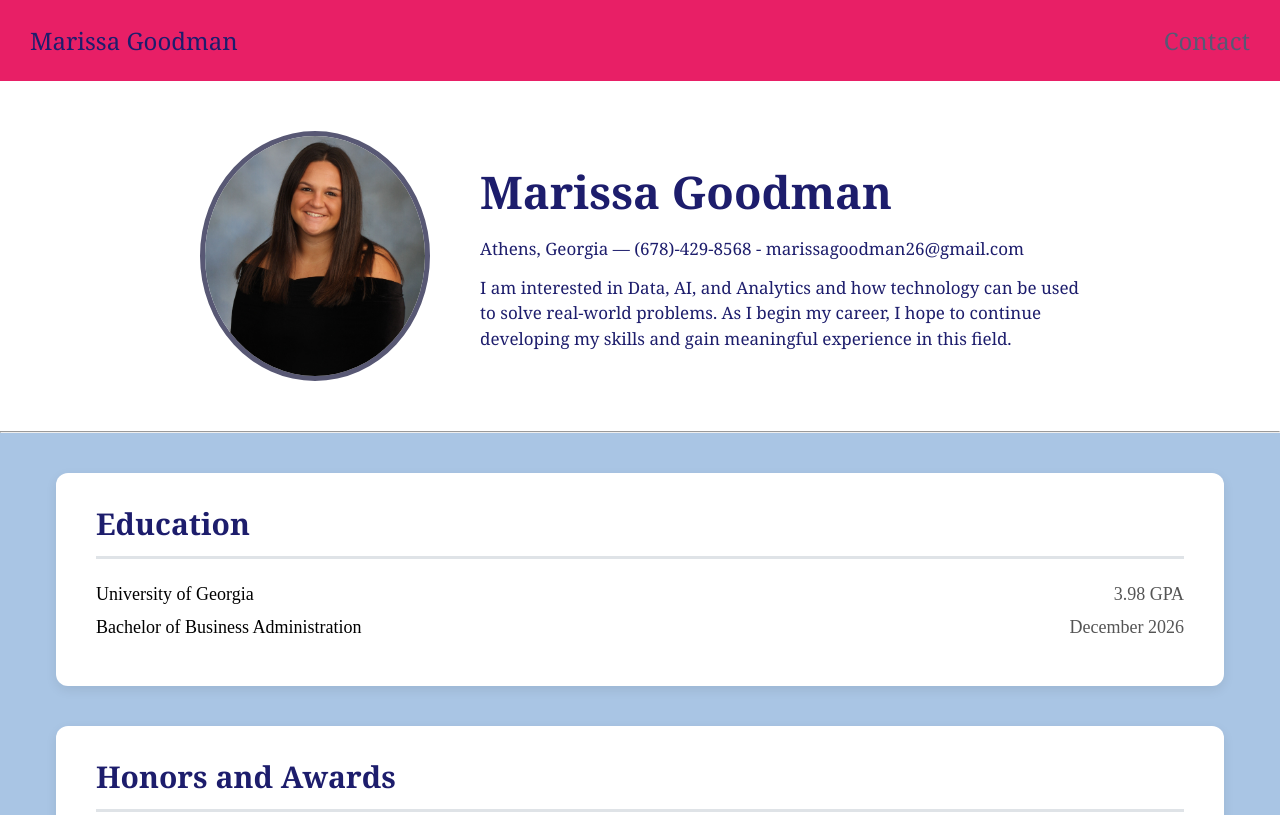
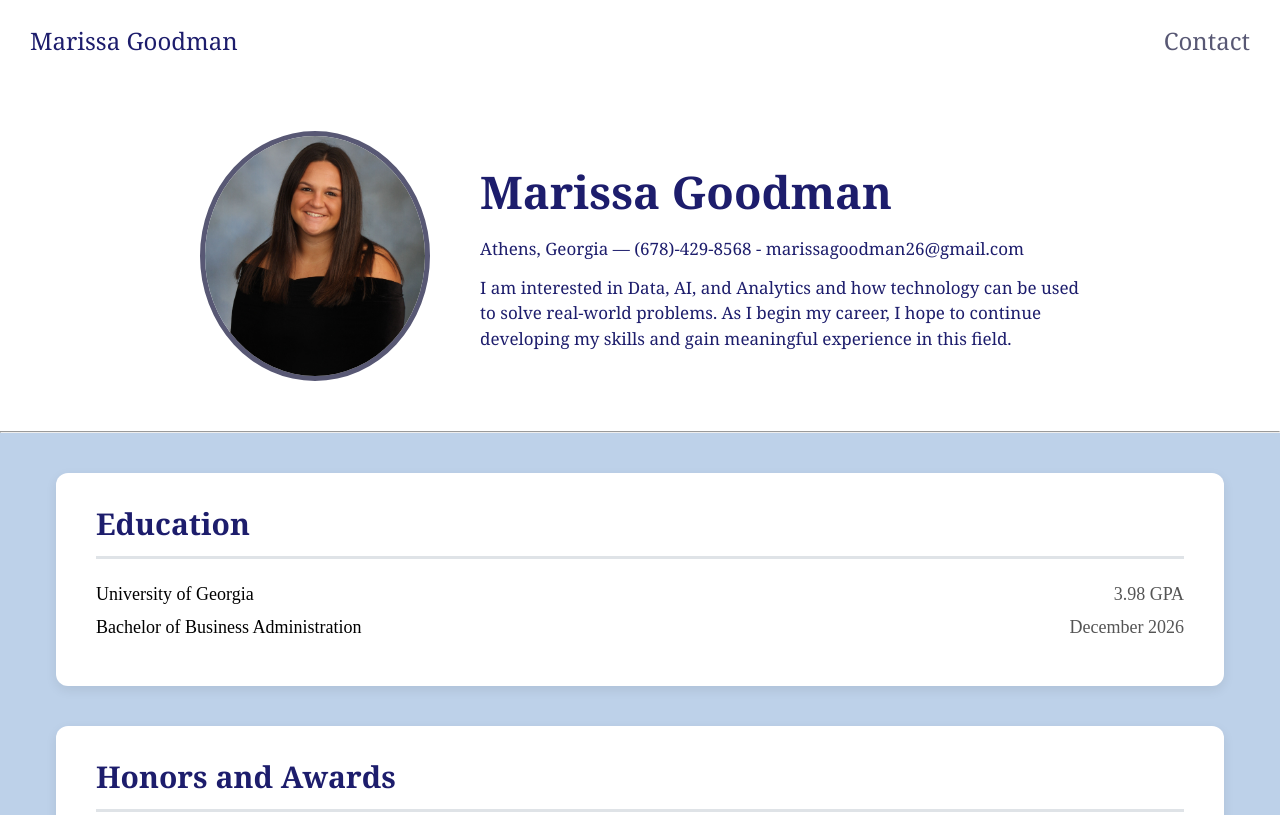
Before and after one commit to mg38563/mg38563.github.io, a website: page index.html in a window 1280 px wide. Shown: the top 815 px of the page. Drawn offline with Linux system fonts and the light colour scheme; a web font is replaced by a local one.

Commit message:
fixed colors again

```diff
--- a/css/style.css
+++ b/css/style.css
@@ -1,6 +1,6 @@
 body {
   margin: 0;
-  background-color: rgb(169, 197, 228);
+  background-color: rgb(189, 209, 233);
   }
 
 /****************   Nav Section **********************/
@@ -8,7 +8,7 @@ nav {
     font-family: Georgia, serif;
     font-size: 24px;
     text-align: center;
-    background-color: rgb(232, 31, 102);
+    background-color: white;
     display: flex;
     justify-content: space-between;
     margin: 0;
```
